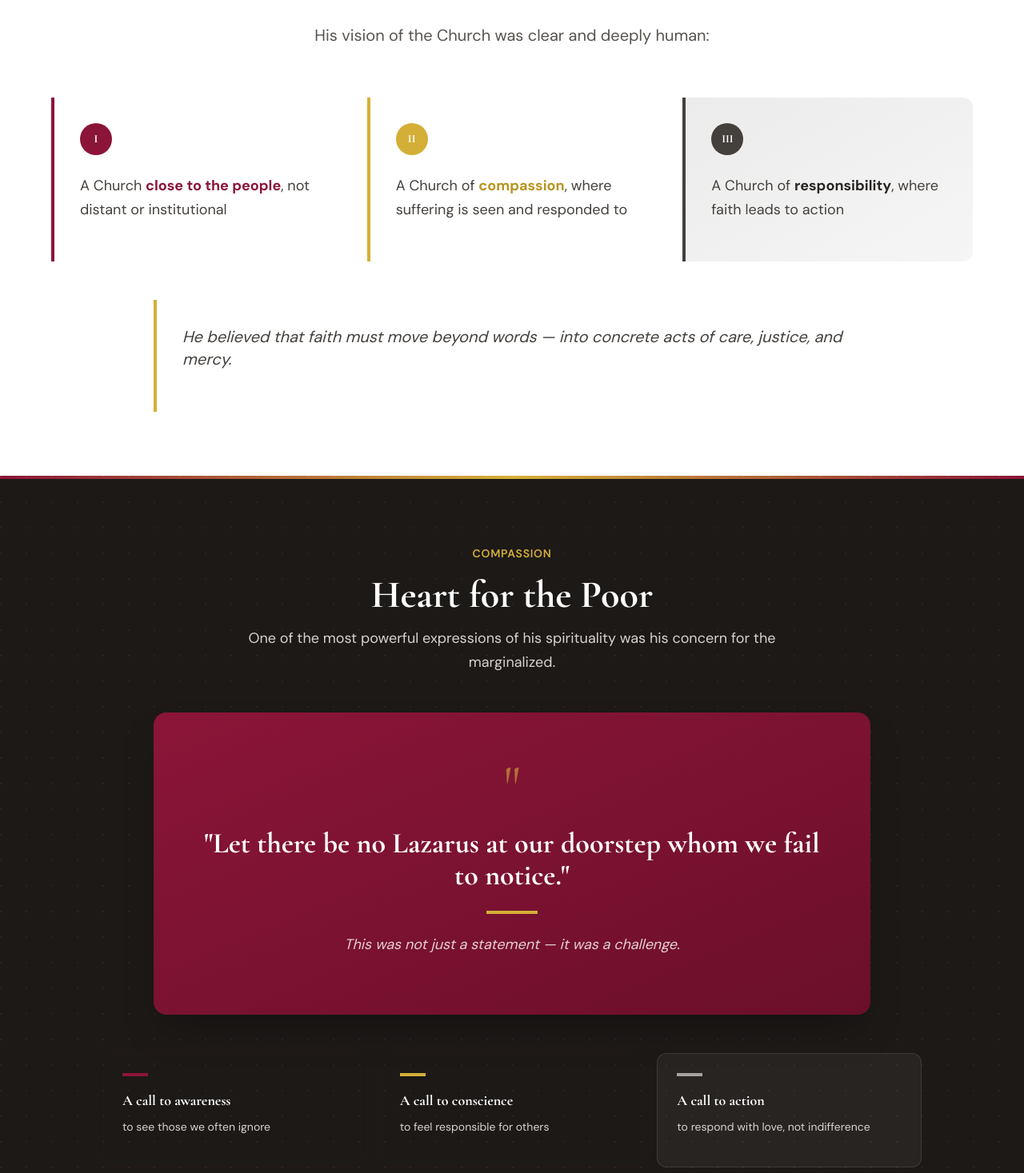
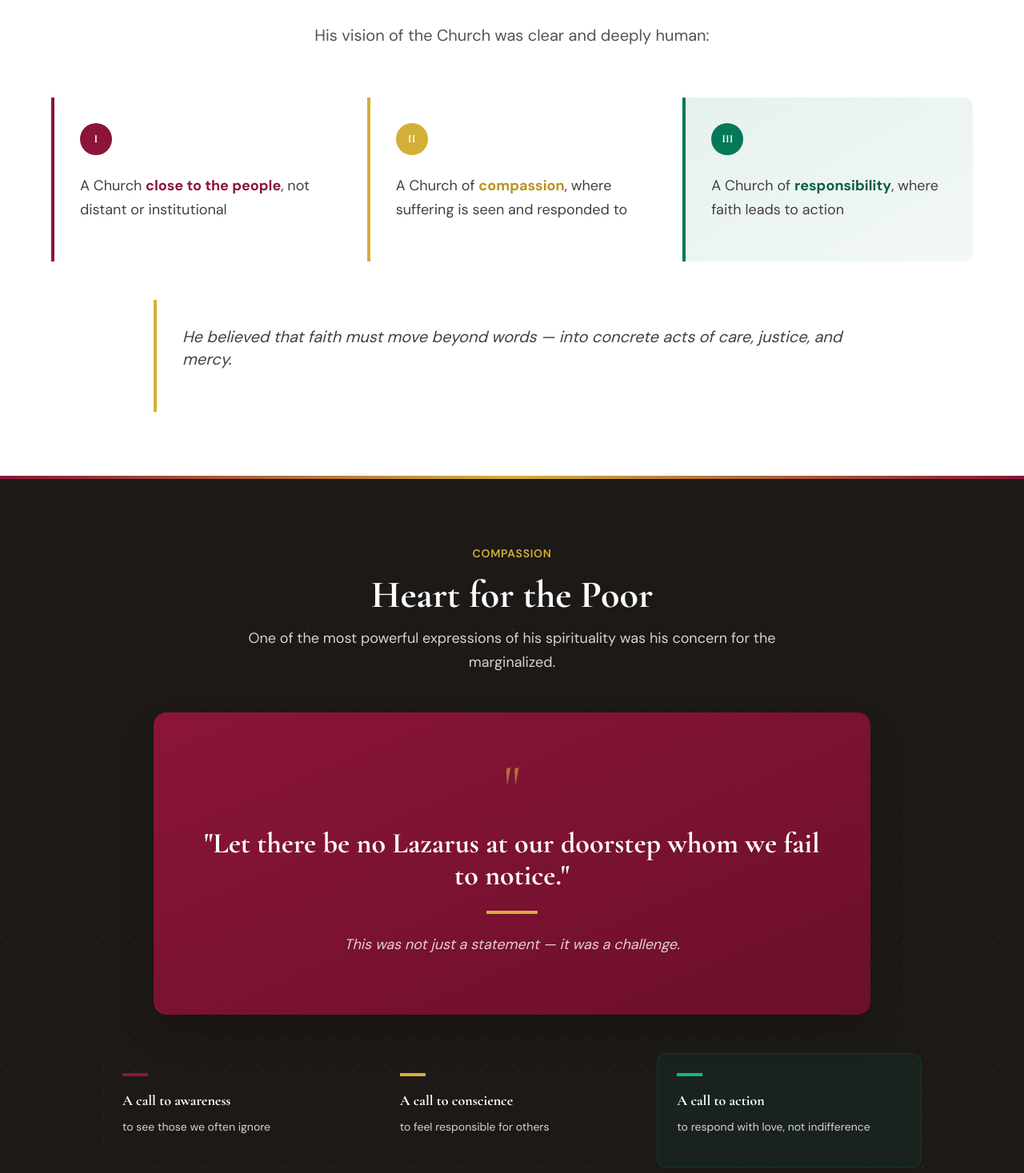
Before and after one commit to marmathewkavukatt-spec/kavukattu-final, a Next.js app: page /spiritual-legacy in a window 1280 px wide. Shown: the part 2163-3630 px from the top of the page at 80% size. Built offline with nearby package versions, Linux system fonts and the light colour scheme; no server answers.

Commit message:
fix: highlight third card in both pastoral vision and heart for poor sections

```diff
--- a/src/components/SpiritualLegacyContent.tsx
+++ b/src/components/SpiritualLegacyContent.tsx
@@ -352,13 +352,13 @@ function PastoralVisionSection() {
 
             <motion.div
               variants={fadeInUp}
-              className="bg-gradient-to-br from-stone-700/10 to-stone-700/5 border-l-4 border-stone-700 rounded-r-xl p-8 hover:shadow-lg transition-all duration-300"
+              className="bg-gradient-to-br from-emerald-700/10 to-emerald-700/5 border-l-4 border-emerald-700 rounded-r-xl p-8 hover:shadow-lg transition-all duration-300"
             >
-              <div className="w-10 h-10 rounded-full bg-stone-700 flex items-center justify-center mb-6">
+              <div className="w-10 h-10 rounded-full bg-emerald-700 flex items-center justify-center mb-6">
                 <span className="font-serif text-white font-bold text-sm">III</span>
               </div>
               <p className="text-lg leading-relaxed text-stone-700">
-                {aChurchOfText} <span className="font-bold text-stone-800">{responsibilityText}</span>{whereFaithLeadsText}
+                {aChurchOfText} <span className="font-bold text-emerald-800">{responsibilityText}</span>{whereFaithLeadsText}
               </p>
             </motion.div>
           </div>
@@ -483,9 +483,9 @@ function HeartForPoorSection() {
               variants={fadeInUp}
               whileHover={{ scale: 1.05, y: -5 }}
               transition={{ duration: 0.3, ease: "easeOut" }}
-              className="bg-white/5 border border-white/10 rounded-xl p-6 hover:bg-white/10 hover:border-white/20 hover:shadow-xl transition-all duration-300"
+              className="bg-emerald-700/10 border border-emerald-700/30 rounded-xl p-6 hover:bg-emerald-700/20 hover:border-emerald-700/50 hover:shadow-xl transition-all duration-300"
             >
-              <div className="w-8 h-1 bg-stone-400 mb-4"></div>
+              <div className="w-8 h-1 bg-emerald-500 mb-4"></div>
               <h4 className="font-serif text-lg font-bold text-white mb-2">{actionTitle}</h4>
               <p className="text-stone-300 text-sm leading-relaxed">{actionDescription}</p>
             </motion.div>
```
